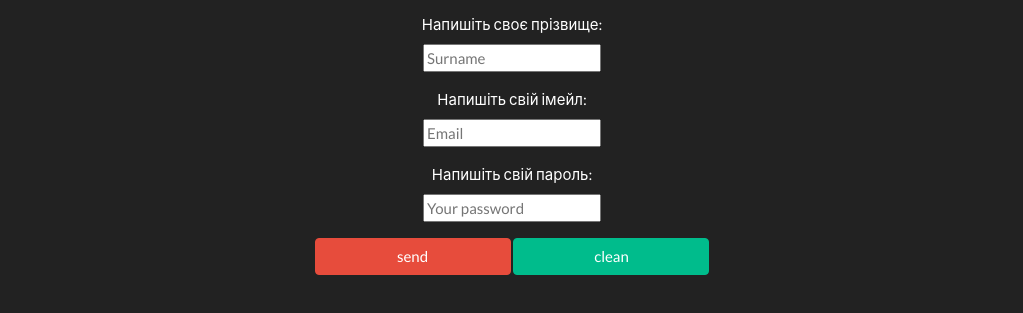
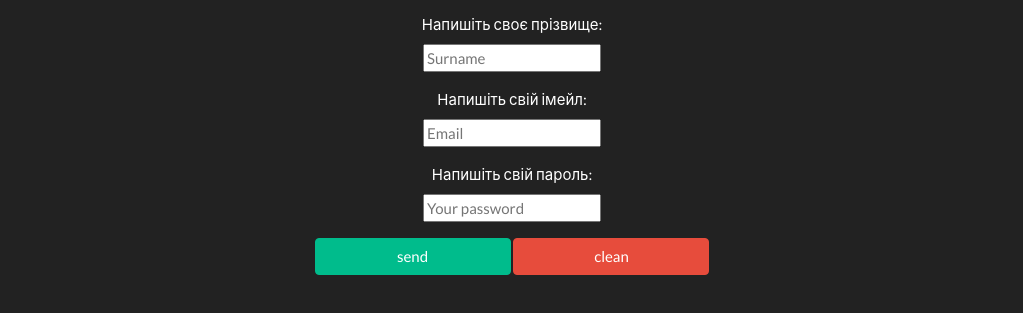
Before and after one commit to SkytybaYura/Shop_maket, a website: page form.html in a window 1280 px wide. Shown: the part 201-514 px from the top of the page, without its empty margins (128-1151 px from the left). Drawn offline with nearby package versions, Linux system fonts and the light colour scheme; a web font is replaced by a local one.

Commit message:
change form

```diff
--- a/form.html
+++ b/form.html
@@ -59,8 +59,8 @@
                     <input name="pass" type="password" placeholder="Your password">
                 </p>
                 <p>
-                    <input class="btn btn-danger" value="send">
-                    <input class="btn btn-success" value="clean">
+                    <input class="btn btn-success" value="send">
+                    <input class="btn btn-danger" value="clean">
                 </p>
             </form>
         </section>
```
Also changed, not shown: index.html (+1 -1 lines).
